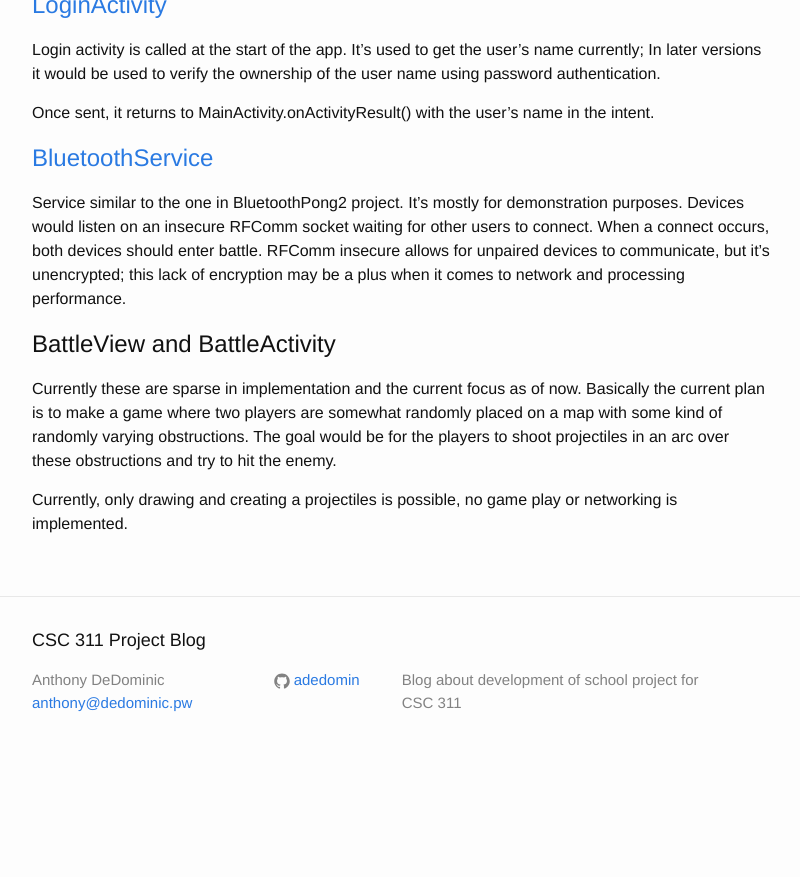
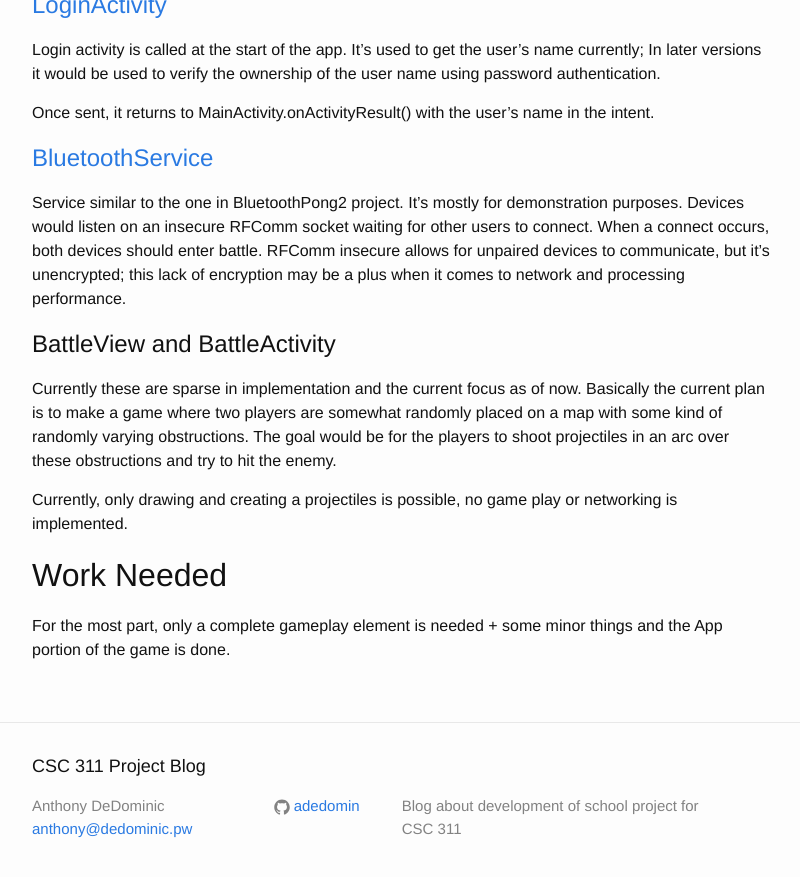
Before and after one commit to adedomin/CSC311-game-design, a Jekyll site: the page built from _posts/2015-04-17-Final Project - Walkthrough.md, in a window 1280 px wide and 900 px high, scrolled down 1926 px. Shown: the top 877 px of the window, without its empty margins (238-1038 px from the left). Built offline with Jekyll 4.4.1, drawn with Linux system fonts in a browser that asks for light colours; before the commit the page ends 2700 px from its top, so only the background shows below that.

Commit message:
updated walkthrough

```diff
--- a/_posts/2015-04-17-Final Project - Walkthrough.md
+++ b/_posts/2015-04-17-Final Project - Walkthrough.md
@@ -119,3 +119,8 @@ Basically the current plan is to make a game where two players are somewhat rand
 The goal would be for the players to shoot projectiles in an arc over these obstructions and try to hit the enemy.
 
 Currently, only drawing and creating a projectiles is possible, no game play or networking is implemented.
+
+Work Needed
+------------
+
+For the most part, only a complete gameplay element is needed + some minor things and the App portion of the game is done.
```
